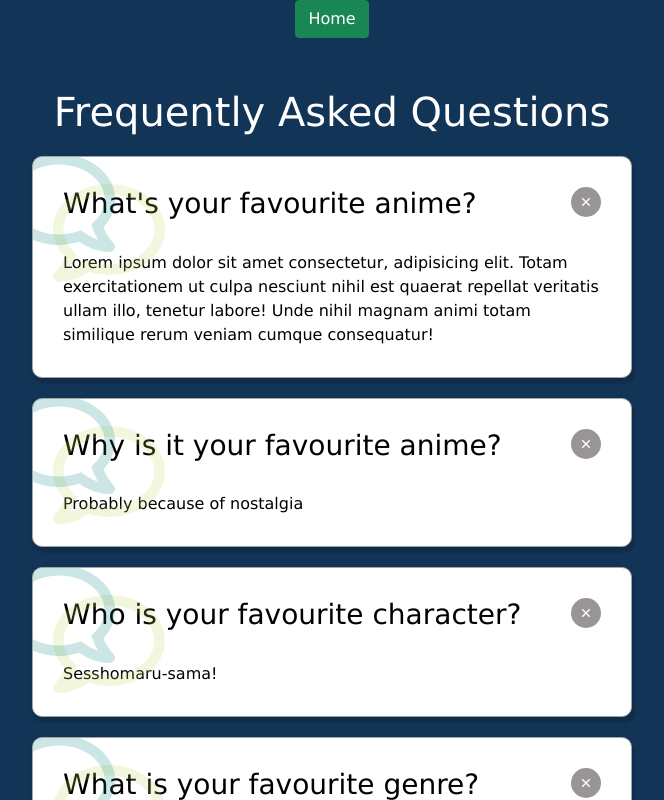
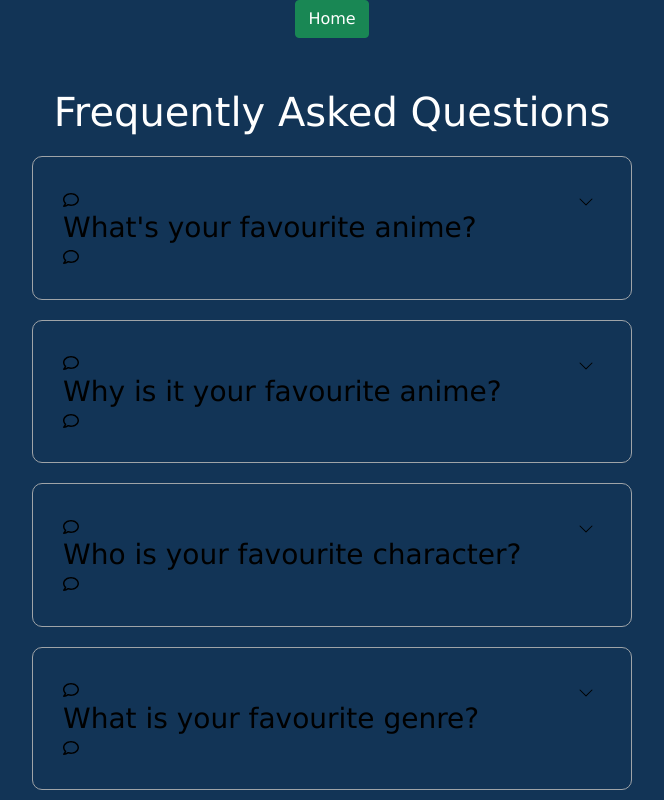
Before and after one commit to ShannaJSmith/css-components, a React (Create React App) app in the folder react-components/: page /faq in a window 1280 px wide. Shown: the top 800 px of the page, without its empty margins (308-972 px from the left). Built offline with nearby package versions, Linux system fonts and the light colour scheme.

Commit message:
implement handleOpen and handleClose with faq id. In progress

```diff
--- a/react-components/src/components/FAQCollapse.jsx
+++ b/react-components/src/components/FAQCollapse.jsx
@@ -3,60 +3,41 @@ import { BsChevronDown } from 'react-icons/bs';
 import { RiCloseFill } from 'react-icons/ri';
 import { FaRegComment } from 'react-icons/fa';
 import { faqData } from '../faqData';
+import { useState } from 'react';
 
 const FAQCollapse = () => {
+  const [active, setActive] = useState(false);
+
+  const handleOpen = (id) => {
+    setActive(true);
+  };
+
+  const handleClose = (id) => {
+    setActive(false);
+  };
+
   return (
     <>
       <h1>Frequently Asked Questions</h1>
       <div className="faq-container">
         {faqData.map((data) => (
-          <div className="faq active" key={data.id}>
+          <div className={active ? 'faq active' : 'faq'} key={data.id}>
             <FaRegComment className="comment-icon-before" />
             <h3 className="faq-question">{data.question}</h3>
             <p className="faq-answer">{data.answer}</p>
             <button className="faq-toggle">
-              <BsChevronDown className="down-arrow" />
-              <RiCloseFill className="close-icon" />
+              <BsChevronDown
+                className="down-arrow"
+                onClick={() => handleOpen(data.id)}
+              />
+              <RiCloseFill
+                className="close-icon"
+                onClick={() => handleClose(data.id)}
+              />
             </button>
             <FaRegComment className="comment-icon-after" />
           </div>
         ))}
-        {/* <div className="faq">
-          <h3 className="faq-question">Why is it your favourite anime?</h3>
-          <p className="faq-answer">Probably because of nostalgia.</p>
-          <button className="faq-toggle">
-            <BsChevronDown className="down-arrow" />
-            <RiCloseFill className="close-icon" />
-          </button>
-        </div>
-        <div className="faq">
-          <h3 className="faq-question">Who is your favourite character?</h3>
-          <p className="faq-answer">Sesshomaru-sama!</p>
-          <button className="faq-toggle">
-            <BsChevronDown className="down-arrow" />
-            <RiCloseFill className="close-icon" />
-          </button>
-        </div>
-        <div className="faq">
-          <h3 className="faq-question">What is your favourite genre?</h3>
-          <p className="faq-answer">
-            Fantasy/Supernatural. And romance is nice.
-          </p>
-          <button className="faq-toggle">
-            <BsChevronDown className="down-arrow" />
-            <RiCloseFill className="close-icon" />
-          </button>
-        </div>
-        <div className="faq">
-          <h3 className="faq-question">
-            Is there a country you want to visit?
-          </h3>
-          <p className="faq-answer">Japan. Always Japan.</p>
-          <button className="faq-toggle">
-            <BsChevronDown className="down-arrow" />
-            <RiCloseFill className="close-icon" />
-          </button>
-        </div> */}
       </div>
     </>
   );
```
